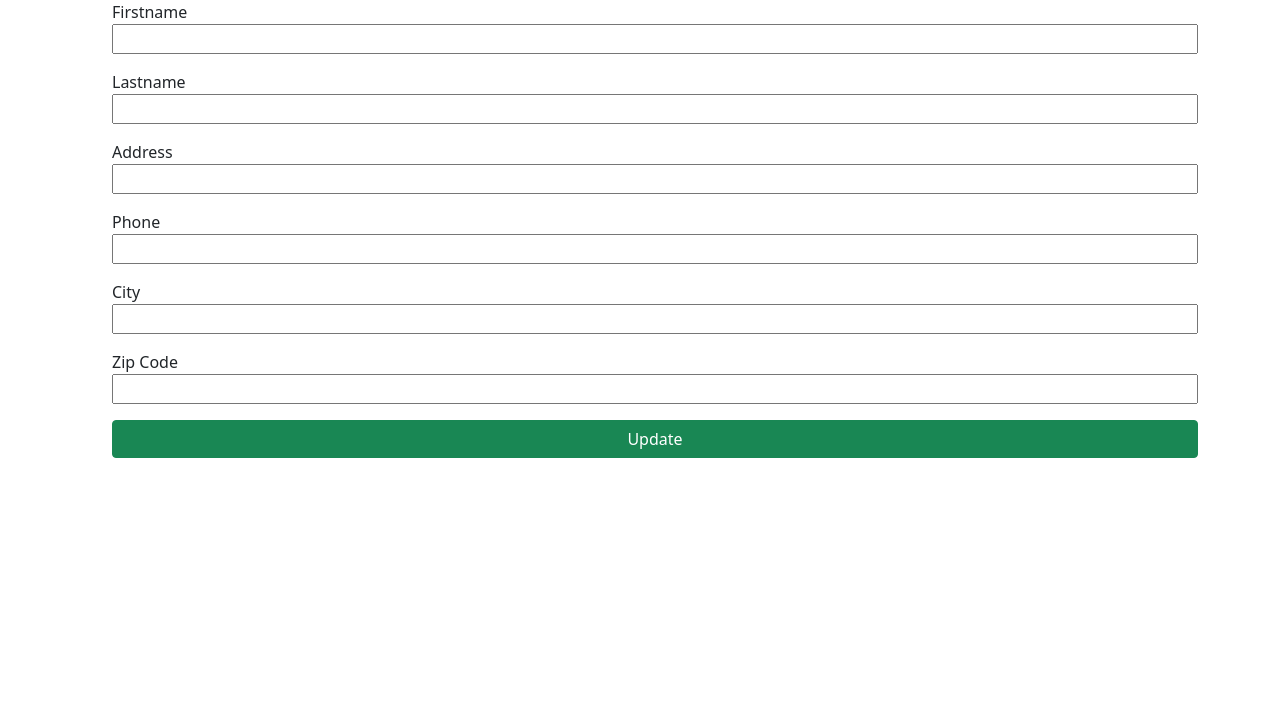
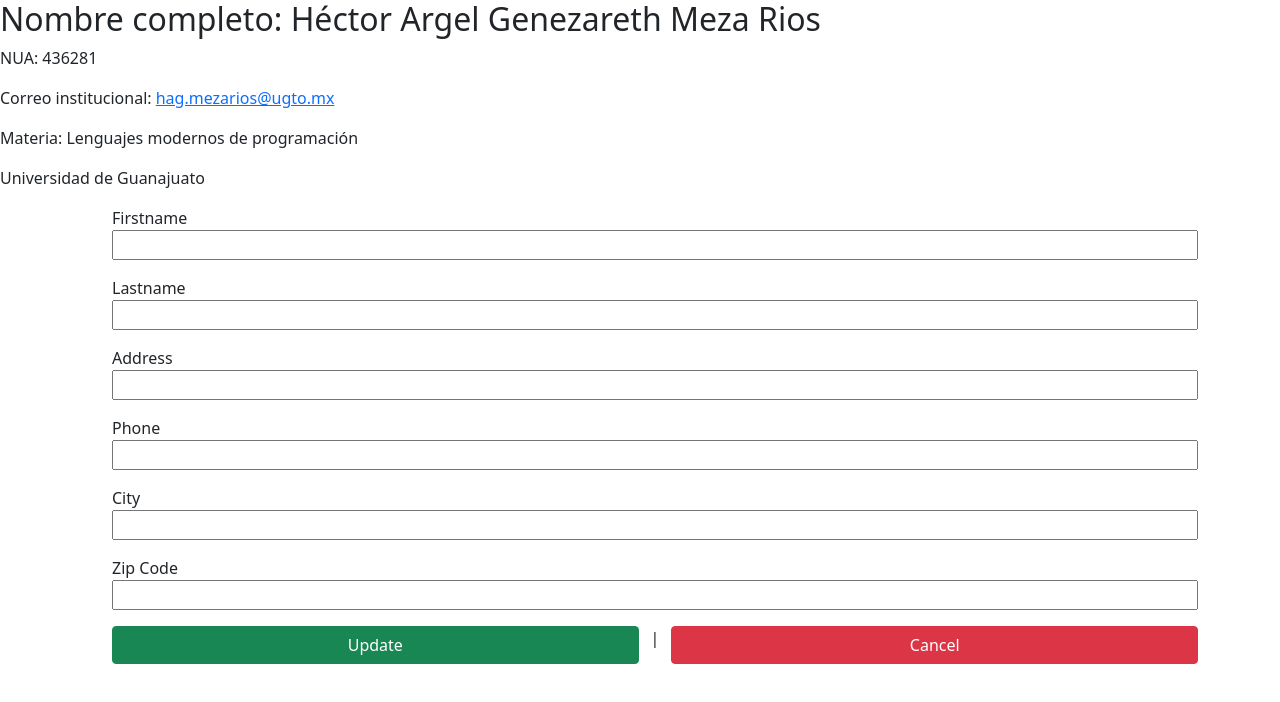
Before and after one commit to quimat2/Frontend-Proyecto, a plain HTML site: page update-user.html in a window 1280 px wide. Drawn offline with nearby package versions, Linux system fonts and the light colour scheme; no server answers.

Commit message:
commit tarea para el 21/09/2023

```diff
--- a/js/update.js
+++ b/js/update.js
@@ -1,14 +1,25 @@
 const btnUpdate = document.getElementById('btnUpdate')
+const btnCancel = document.getElementById('btnCancel') // Agregamos el botón "Cancel"
 let idUpdate
 let id
+
 document.addEventListener('DOMContentLoaded', () => {
     idUpdate = location.search.substring(1).split("&")
     id = idUpdate[0].substring(3, idUpdate[0].length)
     getUser(id)
-    // console.log('@@@ idUpdate => ', idUpdate)
+})
+
+btnCancel.addEventListener('click', (e) => {
+    e.preventDefault()
+    // Redirigir al index sin hacer cambios
+    window.location.replace('/')
 })
 
 btnUpdate.addEventListener('click', (e) => {
+    e.preventDefault()
+    // Agregar confirmación antes de actualizar
+    const confirmation = confirm('¿Seguro que deseas actualizar este usuario?')
+    if (confirmation) {
         const firstname = document.getElementById('firstname').value
         const lastname = document.getElementById('lastname').value
         const address = document.getElementById('address').value // Corrección aquí
@@ -42,7 +53,7 @@ btnUpdate.addEventListener('click', (e) => {
                 console.log('@@@@@ error => ', error)
             })
         }
-    e.preventDefault()
+    }
 })
 
 const getUser = async (id) => {
@@ -53,7 +64,6 @@ const getUser = async (id) => {
     } else {
         alert('User Not Found')
     }
-    console.log('@@@ result => ', result)
 }
 
 const loadDataUser = (user) => {
--- a/update-user.html
+++ b/update-user.html
@@ -13,6 +13,15 @@
 </head>
 
 <body>
+
+    <header>
+        <h2>Nombre completo: Héctor Argel Genezareth Meza Rios</h2>
+        <p>NUA: 436281</p>
+        <p>Correo institucional: <a href="mailto:hag.mezarios@ugto.mx">hag.mezarios@ugto.mx</a></p>
+        <p>Materia: Lenguajes modernos de programación</p>
+        <p>Universidad de Guanajuato</p>
+    </header>
+
     <div class="container">
         <div>
             <!--Form para los usuarios-->
@@ -53,9 +62,19 @@
                     <br>
                     <input type="text" id="zipcode" style="width: 100%!important;">
                 </p>
-                <button class="btn btn-success" style="width: 100%!important;" id="btnUpdate">
-                    Update
-                </button>
+                <div class="row">
+                    <div class="col">
+                        <button class="btn btn-success w-100" id="btnUpdate">
+                            Update
+                        </button>
+                    </div>
+                    |
+                    <div class="col">
+                        <button class="btn btn-danger w-100" id="btnCancel">
+                            Cancel
+                        </button>
+                    </div>
+                </div>
             </form>
         </div>
     </div>
```
Also changed, not shown: index.html (+9 -0 lines), js/app.txt (added), js/update.txt (added). Lines whose indentation alone changed are shown as unchanged.
